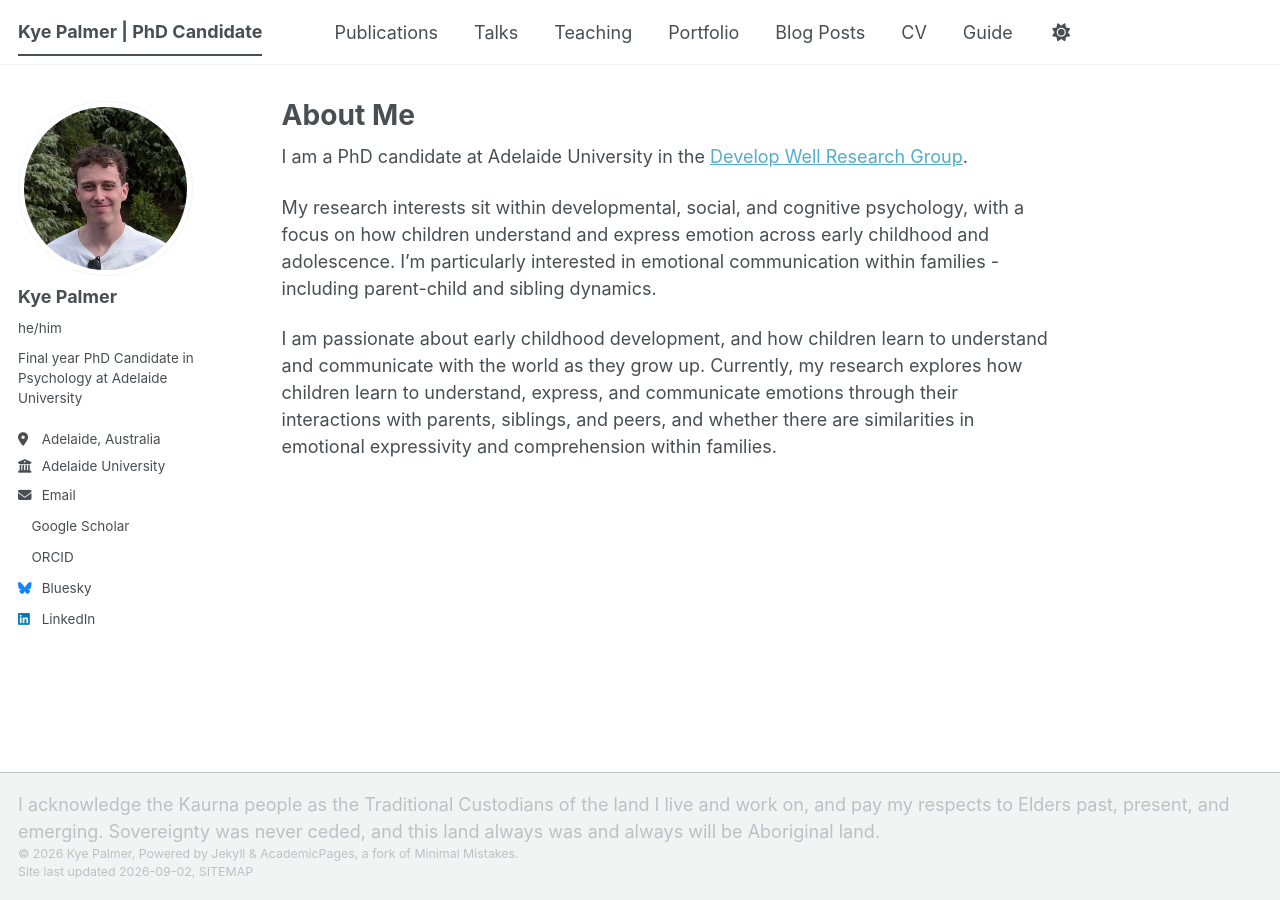
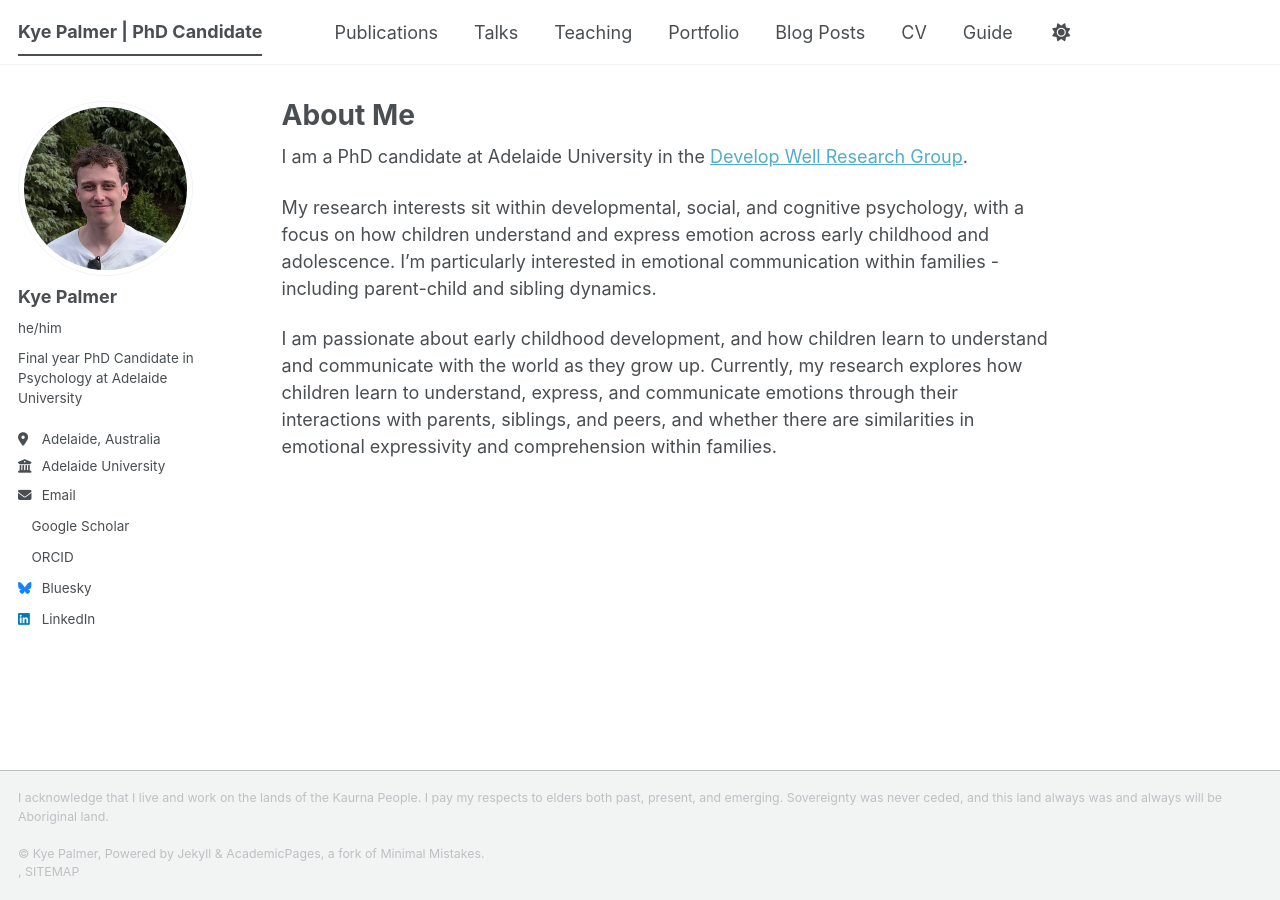
Before and after one commit to kyepalmer/kyepalmer.github.io, a Jekyll site: the page built from _pages/about.md, in a window 1280 px wide. Built offline with Jekyll 4.4.1, drawn with Linux system fonts in a browser that asks for light colours; a style sheet for code colours, icons or effects is not loaded.

Commit message:
Update footer.html
little fixes

```diff
--- a/_includes/footer.html
+++ b/_includes/footer.html
@@ -1,8 +1,7 @@
 {% include base_path %}
 
-<body>I acknowledge the Kaurna people as the Traditional Custodians of the land I live and work on, and pay my respects to Elders past, present, and emerging. Sovereignty was never ceded, and this land always was and always will be Aboriginal land.</body>
-
 <div class="page__footer-copyright">
-  &copy; {{ site.time | date: '%Y' }} {{ site.name | default: site.title }}, {{ site.data.ui-text[site.locale].powered_by | default: "Powered by" }} <a href="https://jekyllrb.com" rel="nofollow">Jekyll</a> &amp; <a href="https://github.com/academicpages/academicpages.github.io">AcademicPages</a>, a fork of <a href="https://mademistakes.com/work/minimal-mistakes-jekyll-theme/" rel="nofollow">Minimal Mistakes</a>.<br />
-  Site last updated {{ "now" | date: '%Y-%m-%d' }}, <a href="/sitemap/" style="text-transform: uppercase;">{{ site.data.ui-text[site.locale].site_map | default: "Sitemap" }}</a>
+  I acknowledge that I live and work on the lands of the Kaurna People. I pay my respects to elders both past, present, and emerging. Sovereignty was never ceded, and this land always was and always will be Aboriginal land.<br /><br />
+  &copy; {{ site.name | default: site.title }}, {{ site.data.ui-text[site.locale].powered_by | default: "Powered by" }} <a href="https://jekyllrb.com" rel="nofollow">Jekyll</a> &amp; <a href="https://github.com/academicpages/academicpages.github.io">AcademicPages</a>, a fork of <a href="https://mademistakes.com/work/minimal-mistakes-jekyll-theme/" rel="nofollow">Minimal Mistakes</a>.<br />
+  , <a href="/sitemap/" style="text-transform: uppercase;">{{ site.data.ui-text[site.locale].site_map | default: "Sitemap" }}</a>
 </div>
```
